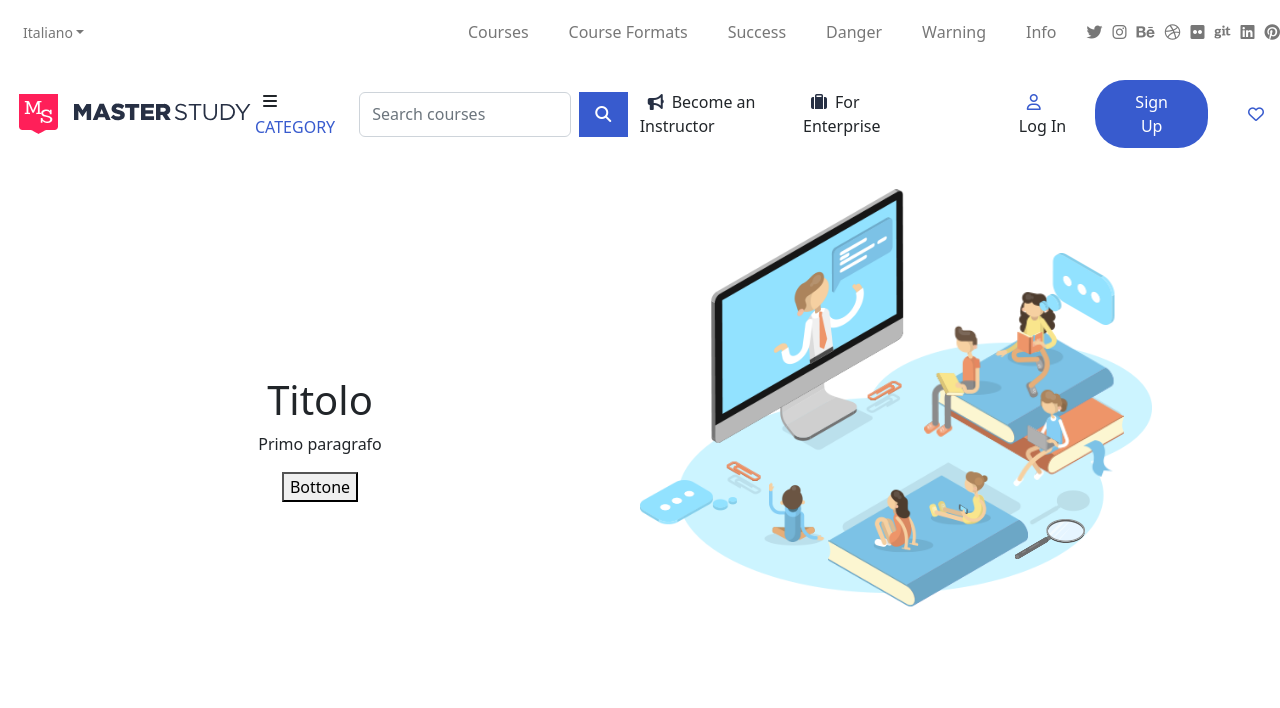
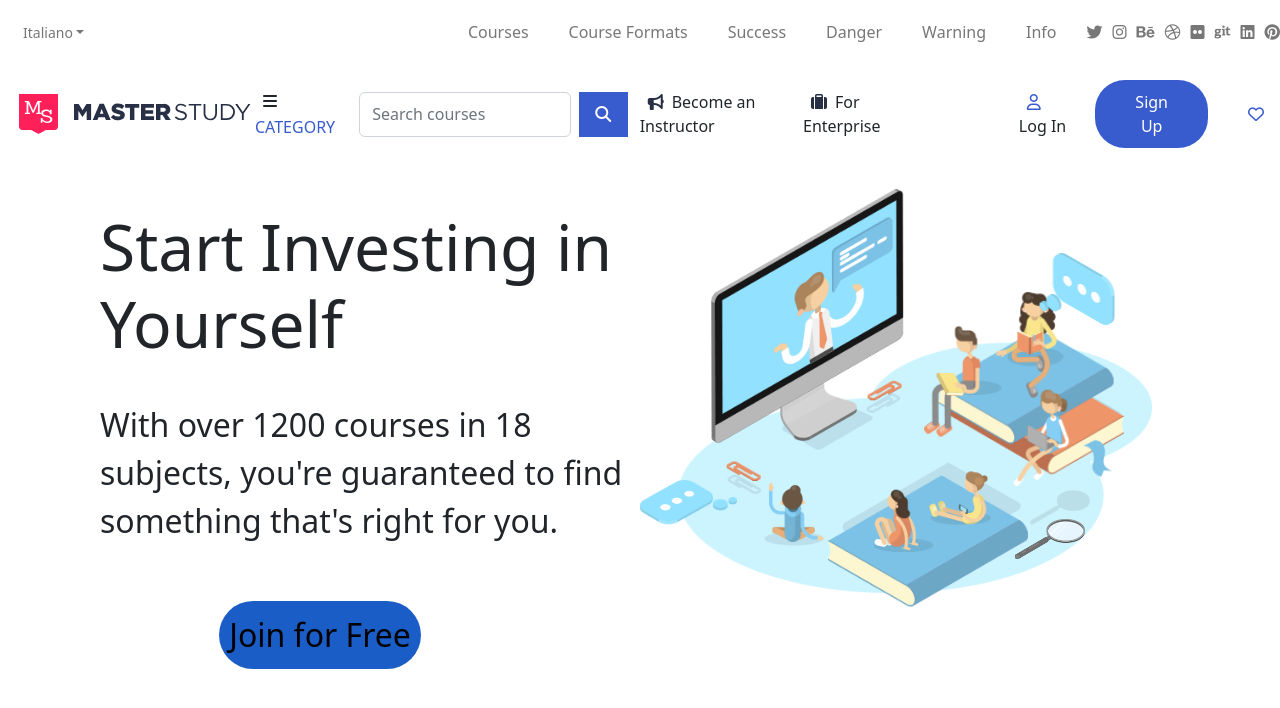
Before and after one commit to mazlumerceylan/proj-html-vuejs, a Vue app: page / in a window 1280 px wide. Shown: the top 708 px of the page. Built offline with nearby package versions, Linux system fonts and the light colour scheme.

Commit message:
left-container Styling

```diff
--- a/src/components/Main.vue
+++ b/src/components/Main.vue
@@ -1,9 +1,11 @@
 <template>
   <div class="jumbotron">
   <div class="left-section">
-    <h1>Titolo</h1>
-    <p>Primo paragrafo</p>
-    <button type="button">Bottone</button>
+    <h1>Start Investing in Yourself</h1>
+    <p>
+      With over 1200 courses in 18 subjects, you're guaranteed to find something that's right for you.
+    </p>
+    <button type="button">Join for Free</button>
   </div>
   <div class="right-section">
     <img class="base-image" src="src/assets/img/base.png" alt="Immagine base">
--- a/src/scss/Main.scss
+++ b/src/scss/Main.scss
@@ -10,13 +10,31 @@
   width: 50%;
   display: flex;
   flex-direction: column;
-  justify-content: center;
   align-items: center;
+}
+
+.left-section h1{
+  font-size: 4rem;
+  padding-bottom: 30px;
+  margin-left: 100px;
+}
+
+.left-section p{
+  font-size: 2rem;
+  margin-left: 100px;
+}
+
+.left-section button{
+  font-size: 2rem;
+  background-color: rgb(27 93 198);
+  margin-top: 40px;
+  border-radius: 50px;
+  padding: 10px;
+  border: 0;
 }
 
 
 .right-section {
-
   width: 50%;
   height: 500px;
   position: relative;
```
